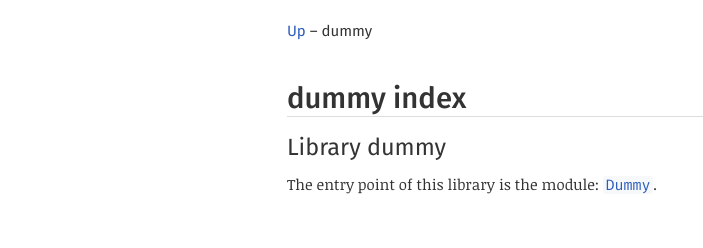
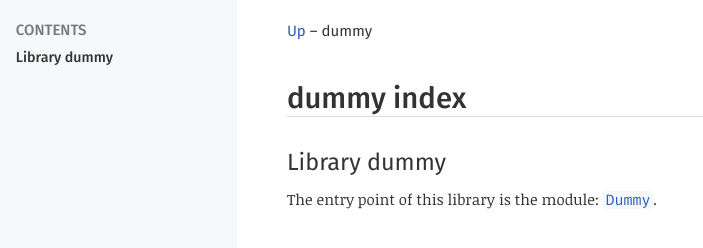
Before and after one commit to NathanReb/dune-release-testing, a plain HTML site: page dummy/index.html in a window 1280 px wide. Shown: the whole page, without its empty margins (0-703 px from the left). Drawn offline with Linux system fonts and the light colour scheme.

Commit message:
Update dummy doc to 0.2.0+test.

```diff
--- a/dummy/index.html
+++ b/dummy/index.html
@@ -1,2 +1,2 @@
 <!DOCTYPE html>
-<html xmlns="http://www.w3.org/1999/xhtml"><head><title>index (dummy.index)</title><link rel="stylesheet" href="../odoc.css"/><meta charset="utf-8"/><meta name="viewport" content="width=device-width,initial-scale=1.0"/><script src="../highlight.pack.js"></script><script>hljs.initHighlightingOnLoad();</script></head><body><div class="content"><header><nav><a href="../index.html">Up</a> – dummy</nav></header><h1 id="dummy-index"><a href="#dummy-index" class="anchor"></a>dummy index</h1><h2 id="library-dummy"><a href="#library-dummy" class="anchor"></a>Library dummy</h2><p>The entry point of this library is the module: <a href="Dummy/index.html"><code>Dummy</code></a>.</p></div></body></html>
+<html xmlns="http://www.w3.org/1999/xhtml"><head><title>index (dummy.index)</title><link rel="stylesheet" href="../odoc.css"/><meta charset="utf-8"/><meta name="viewport" content="width=device-width,initial-scale=1.0"/><script src="../highlight.pack.js"></script><script>hljs.initHighlightingOnLoad();</script></head><body><div class="content"><header><nav><a href="../index.html">Up</a> – dummy</nav><h1 id="dummy-index"><a href="#dummy-index" class="anchor"></a>dummy index</h1><nav class="toc"><ul><li><a href="#library-dummy">Library dummy</a></li></ul></nav></header><h2 id="library-dummy"><a href="#library-dummy" class="anchor"></a>Library dummy</h2><p>The entry point of this library is the module: <a href="Dummy/index.html"><code>Dummy</code></a>.</p></div></body></html>
--- a/odoc.css
+++ b/odoc.css
@@ -1,7 +1,7 @@
 @charset "UTF-8";
 /* Copyright (c) 2016 The odoc contributors. All rights reserved.
    Distributed under the ISC license, see terms at the end of the file.
-   odoc 1.4.0 */
+   odoc 1.4.1 */
 
 /* Fonts */
 @import url('https://fonts.googleapis.com/css?family=Fira+Mono:400,500');
```
